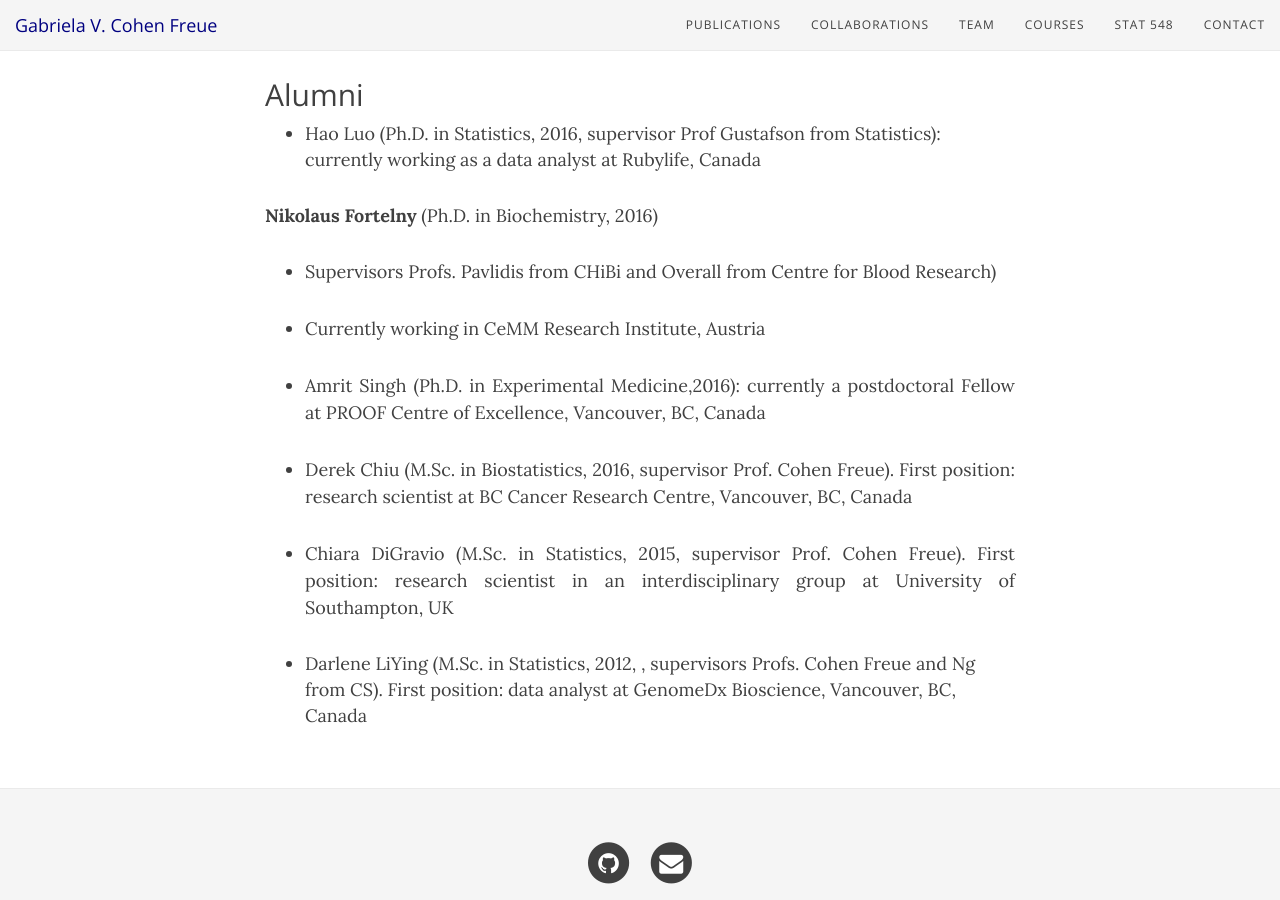
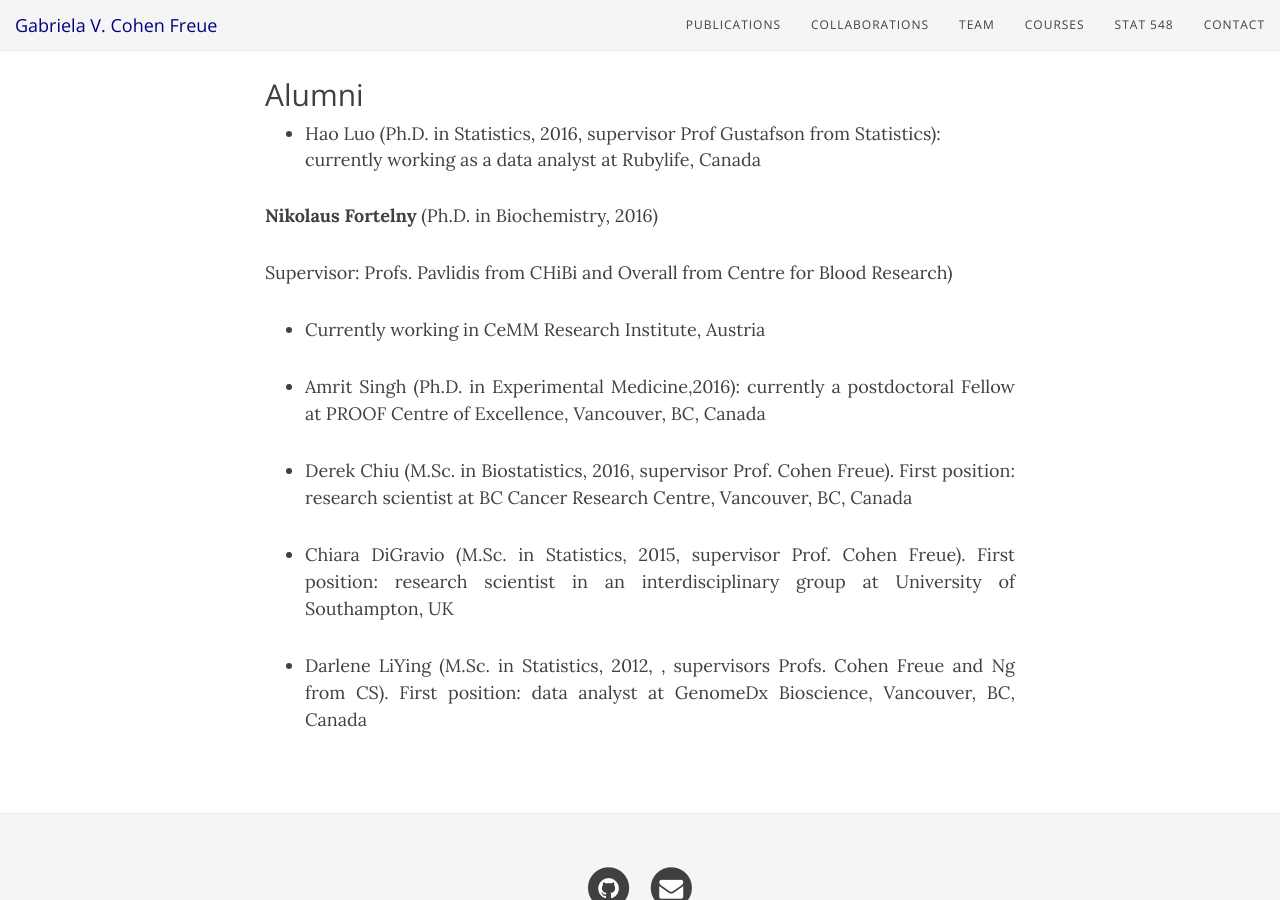
Before and after one commit to gcohenfr/gcohenfr.github.io, a Jekyll site: the page built from team.md, in a window 1280 px wide and 900 px high, scrolled down 539 px. Built offline with Jekyll 4.4.1, drawn with Linux system fonts in a browser that asks for light colours; nearby versions of some CDN libraries.

Commit message:
Update team.md

```diff
--- a/team.md
+++ b/team.md
@@ -22,7 +22,7 @@ title: Team Members
 
 **Nikolaus Fortelny** (Ph.D. in Biochemistry, 2016)
 
-   - Supervisors Profs. Pavlidis from CHiBi and Overall from Centre for Blood Research)
+   Supervisor: Profs. Pavlidis from CHiBi and Overall from Centre for Blood Research)
    - Currently working in CeMM Research Institute, Austria
 
 - Amrit Singh (Ph.D. in Experimental Medicine,2016): currently a postdoctoral Fellow at PROOF Centre of Excellence, Vancouver, BC, Canada
```
